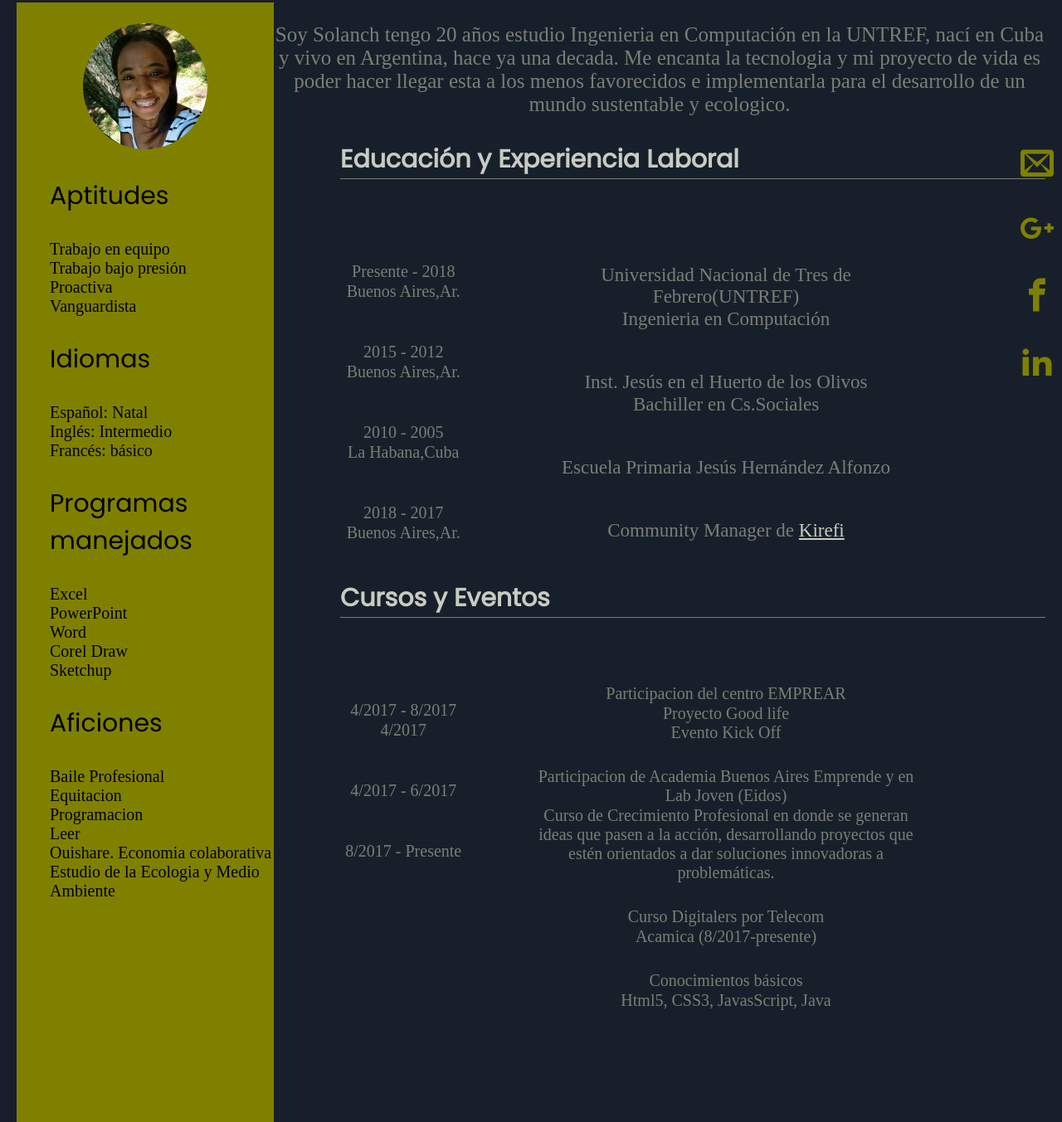
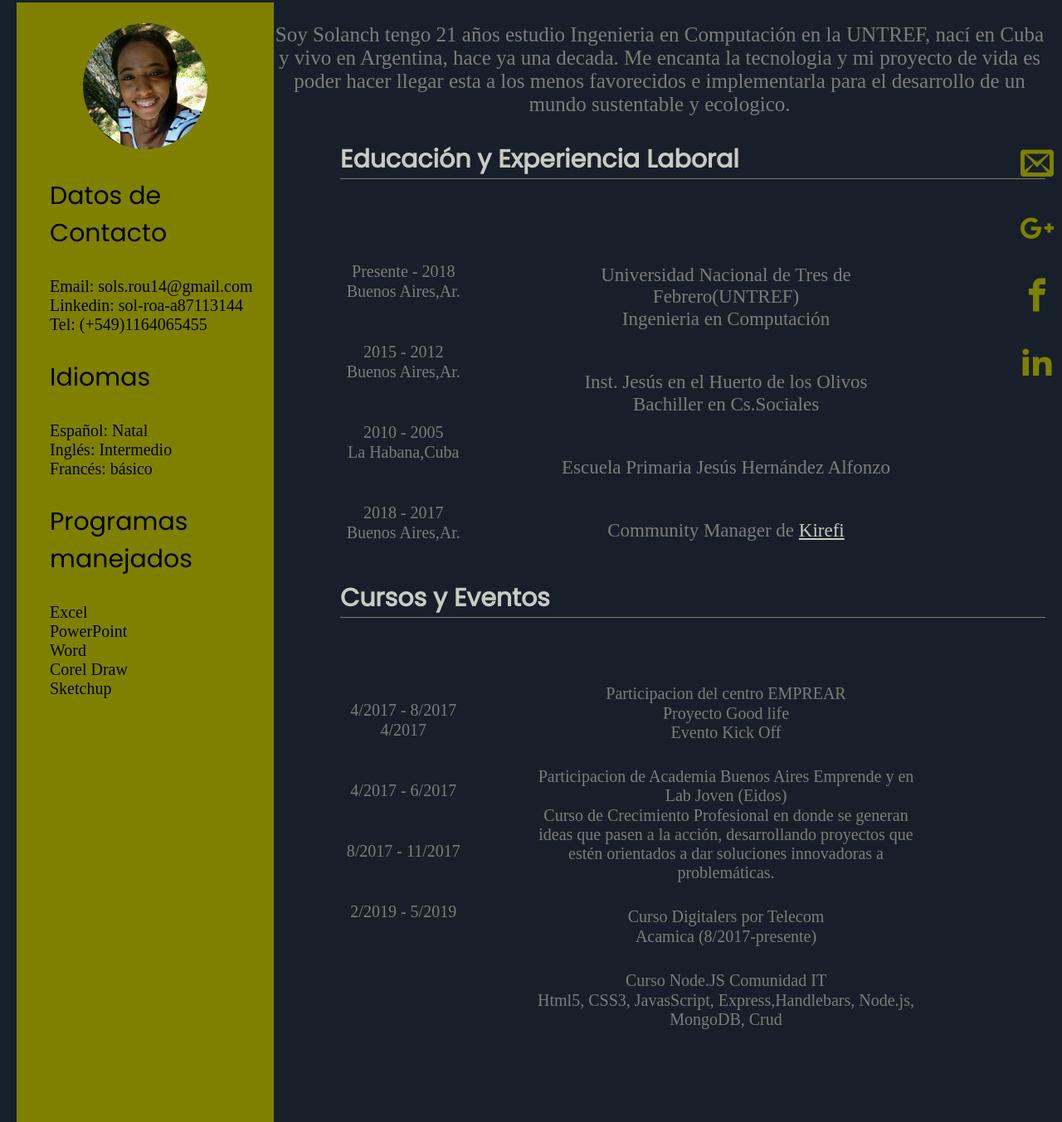
Before and after one commit to solanchroav/CV-Actualizado, a plain HTML site: page index.html in a window 1280 px wide. Shown: the part 94-1447 px from the top of the page at 83% size. Drawn offline with Linux system fonts and the light colour scheme; files whose address does not match are found by name; a web font is replaced by a local one.

Commit message:
actualizado 2019

```diff
--- a/index.html
+++ b/index.html
@@ -26,7 +26,7 @@
 
     </div>
     <div id="contenido_principal">
-      <p id="cero">Soy Solanch tengo 20 años estudio Ingenieria en Computación en la UNTREF, nací en Cuba y vivo en Argentina, hace ya una decada. Me encanta la tecnologia y mi proyecto de vida es poder hacer llegar esta a los menos favorecidos e implementarla para
+      <p id="cero">Soy Solanch tengo 21 años estudio Ingenieria en Computación en la UNTREF, nací en Cuba y vivo en Argentina, hace ya una decada. Me encanta la tecnologia y mi proyecto de vida es poder hacer llegar esta a los menos favorecidos e implementarla para
         el desarrollo de un mundo sustentable y ecologico.</p>
       <h3 id="uno">Educación y Experiencia Laboral</h3>
       <div>
@@ -70,7 +70,9 @@
             <p class="fecha">4/2017 - 6/2017</li>
           </p>
           <li>
-            <p class="fecha">8/2017 - Presente</li>
+            <p class="fecha">8/2017 - 11/2017</li>
+          <li>
+            <p class="fecha">2/2019 - 5/2019</li>
           </p>
         </ul>
       </div>
@@ -83,8 +85,8 @@
               <li>Curso de Crecimiento Profesional en donde se generan ideas que pasen a la acción, desarrollando proyectos que estén orientados a dar soluciones innovadoras a problemáticas.</li></p>
               <li><p class="descripcion_2">Curso Digitalers por Telecom</li>
               <li> Acamica (8/2017-presente)</li></p>
-              <li><p class="descripcion_2">Conocimientos básicos</li>
-              <li> Html5, CSS3, JavasScript, Java</li></p>
+              <li><p class="descripcion_2">Curso Node.JS Comunidad IT</li>
+                <li>Html5, CSS3, JavasScript, Express,Handlebars, Node.js, MongoDB, Crud</li></p>
             </ul>
           </span>
       <div class="social_bar">
@@ -98,12 +100,11 @@
       <div id="foto">
         <img src="galeria/8.jpg" width="150" height="152" />
       </div>
-      <p class="final">Aptitudes</p>
+      <p class="final">Datos de Contacto</p>
       <ul>
-        <li class="single">Trabajo en equipo</li>
-        <li class="single">Trabajo bajo presión</li>
-        <li class="single">Proactiva</li>
-        <li class="single">Vanguardista</li>
+        <li class="single">Email: sols.rou14@gmail.com </li>
+        <li class="single">Linkedin: sol-roa-a87113144 </li>
+        <li class="single">Tel: (+549)1164065455</li>
       </ul>
       <p class="final">Idiomas</p>
       <ul>
@@ -118,16 +119,6 @@
         <li class="single">Word</li>
         <li class="single">Corel Draw</li>
         <li class="single">Sketchup</li>
-      </ul>
-      <p class="final">Aficiones</p>
-      <ul>
-        <li class="single">Baile Profesional</li>
-        <li class="single">Equitacion</li>
-        <li class="single">Programacion</li>
-        <li class="single">Leer</li>
-        <li class="single">Ouishare. Economia colaborativa</li>
-        <li class="single">Estudio de la Ecologia y Medio Ambiente</li>
-      </ul>
     </div>
   </div>
 </body>
```
